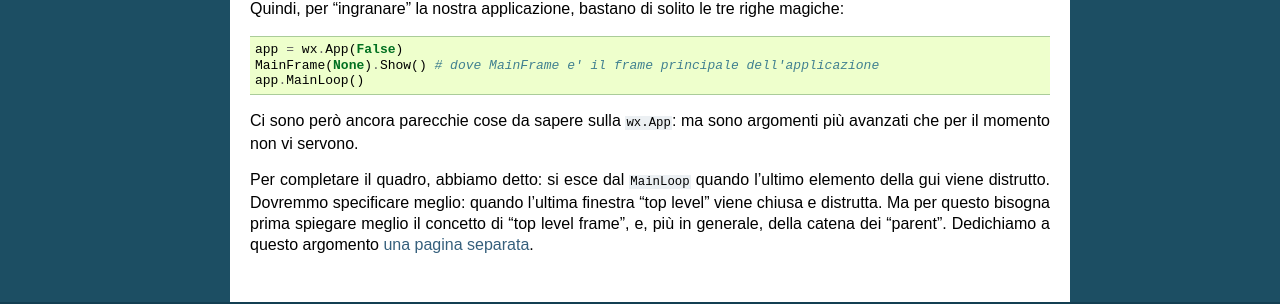
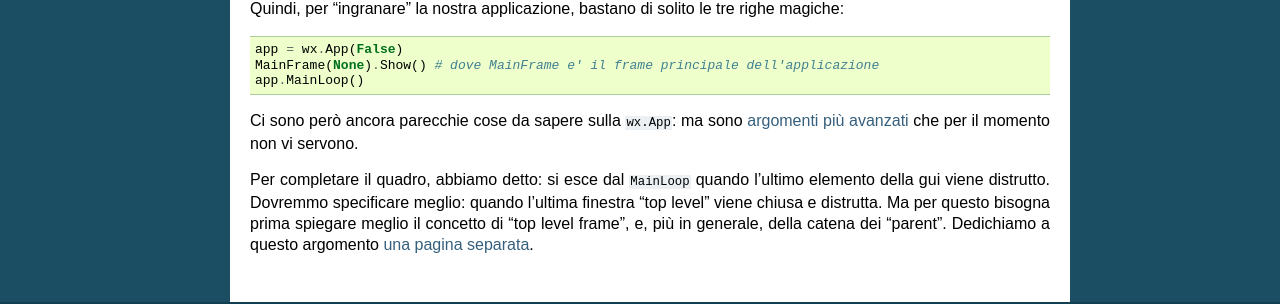
Before and after one commit to ricpol/wxnote, a Sphinx documentation site: the page built from source/wxapp_basi.rst, in a window 1280 px wide. Shown: the part 1904-2208 px from the top of the page. Built offline with Sphinx 7.4.7, drawn with Linux system fonts in a browser that asks for light colours; part of the change alters nothing that is shown.

```diff
--- a/source/wxapp_basi.rst
+++ b/source/wxapp_basi.rst
@@ -88,8 +88,8 @@ Quindi, per "ingranare" la nostra applicazione, bastano di solito le tre righe m
     MainFrame(None).Show() # dove MainFrame e' il frame principale dell'applicazione
     app.MainLoop()
 
-Ci sono però ancora parecchie cose da sapere sulla ``wx.App``: ma sono argomenti più avanzati che per il momento non vi servono.
-
-.. todo:: una pagina per wx.App avanzata (OnInit, OnExit)
+Ci sono però ancora parecchie cose da sapere sulla ``wx.App``: ma sono :ref:`argomenti più avanzati <wxapp_avanzata>` che per il momento non vi servono.
 
 Per completare il quadro, abbiamo detto: si esce dal ``MainLoop`` quando l'ultimo elemento della gui viene distrutto. Dovremmo specificare meglio: quando l'ultima finestra "top level" viene chiusa e distrutta. Ma per questo bisogna prima spiegare meglio il concetto di "top level frame", e, più in generale, della catena dei "parent". Dedichiamo a questo argomento :ref:`una pagina separata <wxapp_avanzata>`.
+
+.. todo:: una pagina per top level frame, catena dei parent
```
